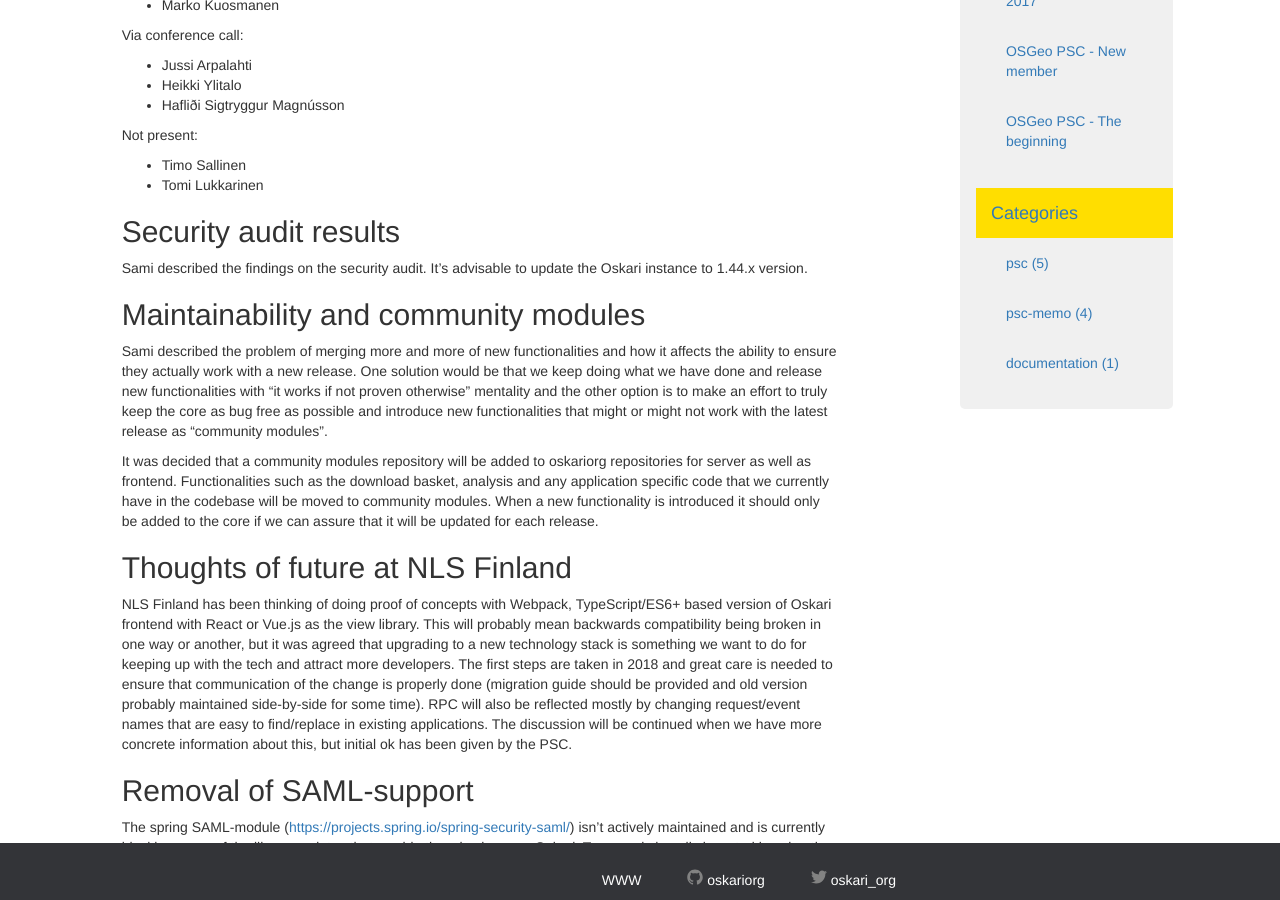
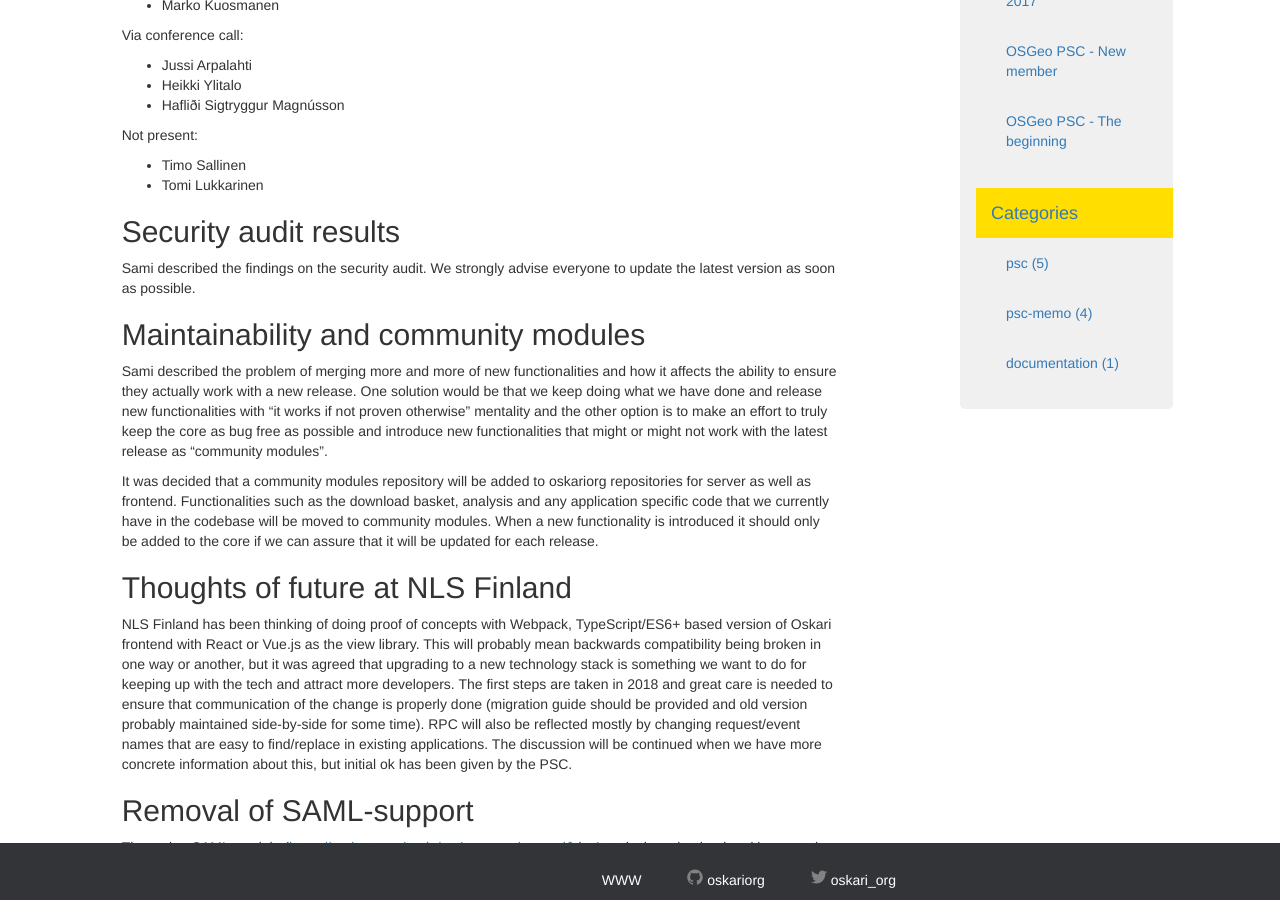
Before and after one commit to oskariorg/oskariorg.github.io, a Jekyll site: the page built from _posts/2017-12-14-PSC_December_2017.md, in a window 1280 px wide and 900 px high, scrolled down 531 px. Built offline with Jekyll 4.4.1, drawn with Linux system fonts in a browser that asks for light colours; nearby versions of some CDN libraries.

Commit message:
Proper english for advise to update

```diff
--- a/_posts/2017-12-14-PSC_December_2017.md
+++ b/_posts/2017-12-14-PSC_December_2017.md
@@ -40,7 +40,7 @@ Not present:
 
 ## Security audit results
 
-Sami described the findings on the security audit. It's advisable to update the Oskari instance to 1.44.x version.
+Sami described the findings on the security audit. We strongly advise everyone to update the latest version as soon as possible.
 
 ## Maintainability and community modules
 
```
